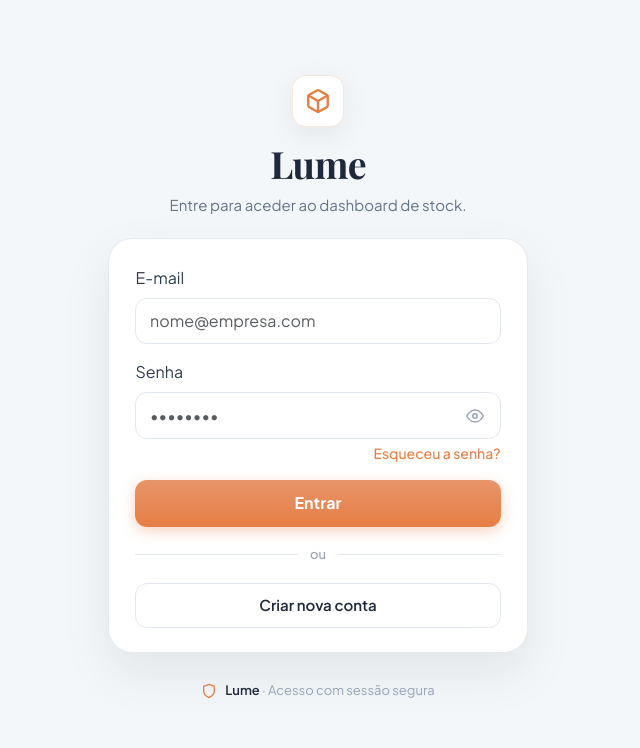
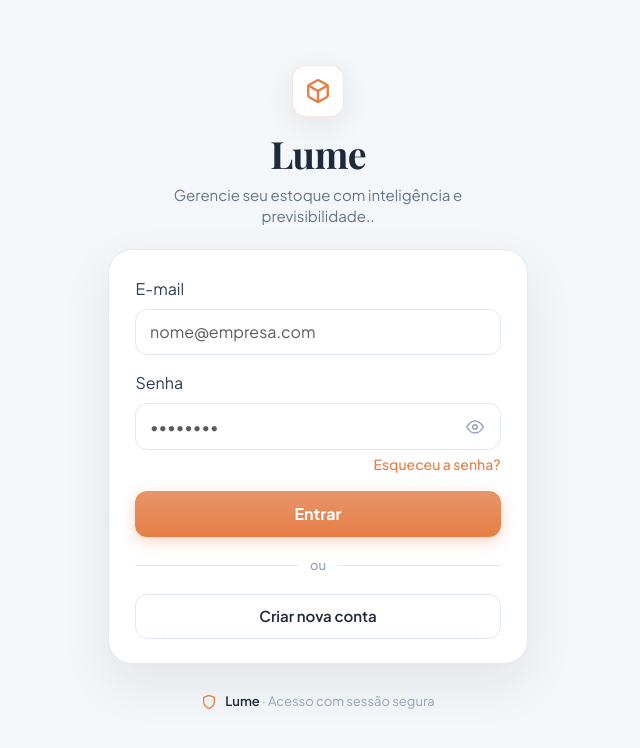
Before and after one commit to Vitor104/lume_dashboard, a React (Vite) app: page /login in a window 1280 px wide. Shown: the top 748 px of the page, without its empty margins (322-962 px from the left). Built offline with nearby package versions, Linux system fonts and the light colour scheme; no server answers.

Commit message:
Alteração no estilo - login

```diff
--- a/src/pages/LoginPage.jsx
+++ b/src/pages/LoginPage.jsx
@@ -56,7 +56,7 @@ function LoginPage() {
           </span>
           <h1 className="lume-auth__title">Lume</h1>
           <p className="lume-auth__subtitle">
-            Entre para aceder ao dashboard de stock.
+          Gerencie seu estoque com inteligência e previsibilidade..
           </p>
         </div>
 
```
